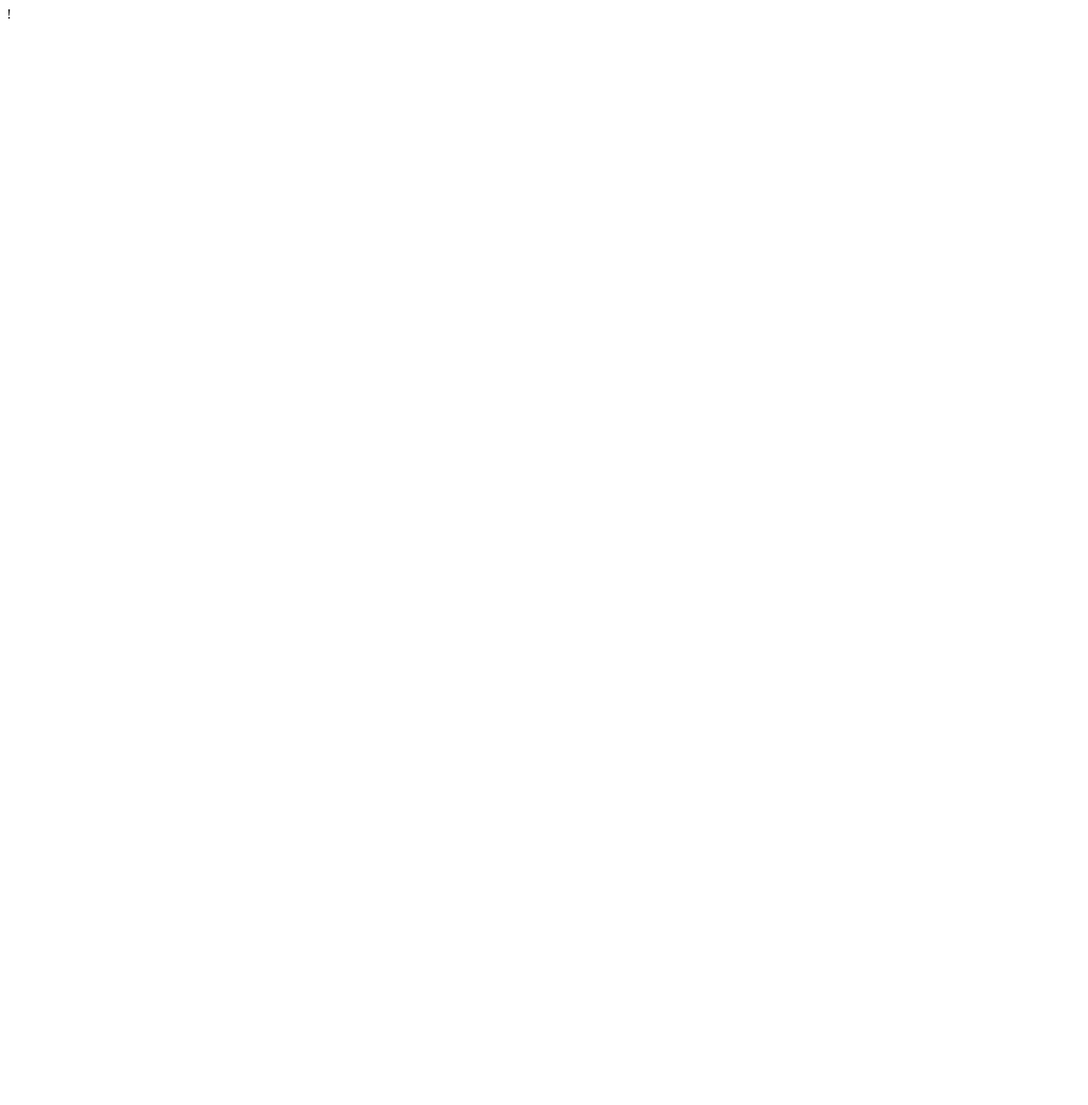
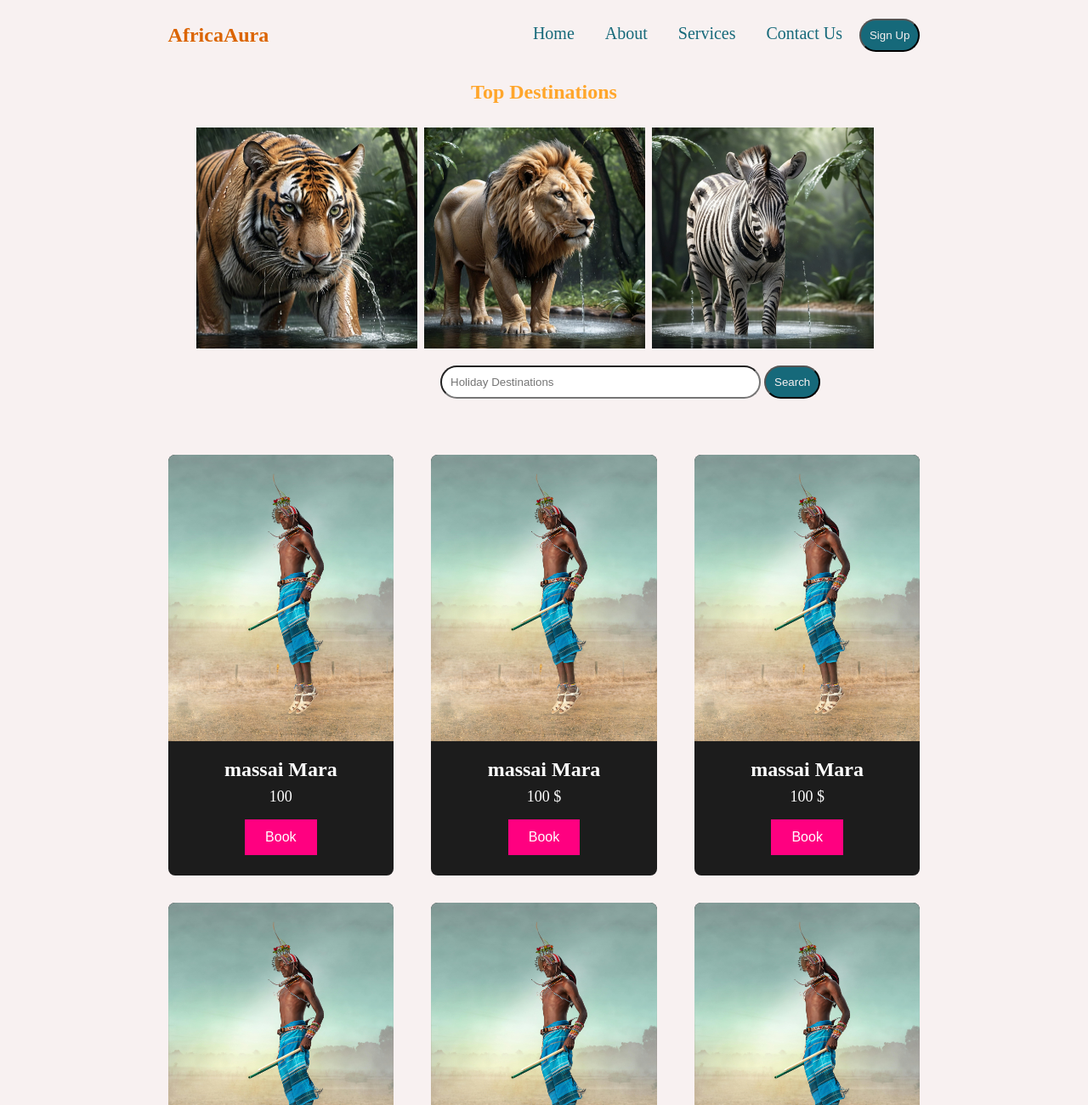
Before and after one commit to ErastusNjaramba/AfricaAura.github.io, a plain HTML site: page services.html in a window 1280 px wide. Shown: the top 1300 px of the page at 85% size. Before the commit the page ends 800 px from the top, so only its background shows below. Drawn offline with Linux system fonts and the light colour scheme.

Commit message:
added services page and booking cards

```diff
--- a/services.css
+++ b/services.css
@@ -0,0 +1,141 @@
+body {
+    background-color: #F8F1F1;
+}
+
+.navigation {
+    width: 70%;
+    margin: auto;
+    display: flex;
+    align-items: center;
+    flex-direction: row;
+    justify-content: space-between;
+
+}
+
+.logo {
+    color: #DB6400;
+}
+
+.navlinks > a {
+    color: #16697A;
+    text-decoration: none;
+    margin: 16px;
+    font-size: 20px;
+}
+
+.navlinks > button {
+    padding: 10px;
+    border-radius: 9999px;
+    background-color: #16697A;
+    color: #F8F1F1;
+}
+
+.navlinks > button:hover {
+    background-color: #FFA62B;
+}
+
+.destination > div {
+    margin-left: 17%;
+}
+.destination > h1 {
+    text-align: center;
+    color: #FFA62B;
+}
+
+.search {
+    /* width: 50%; */
+    margin: 20px auto auto;
+    margin-left: 510px;
+}
+
+.search > input {
+    width: 50%;
+    padding: 10px;
+    border-radius: 9999px;
+}
+
+.search > button {
+    padding: 10px;
+    border-radius: 9999px;
+    background-color: #16697A;
+    color: #F8F1F1;
+}
+
+.search > button:hover {
+    background-color: #FFA62B;
+}
+
+.row {
+    display: flex;
+    flex-wrap: wrap;
+    padding: 0 4px;
+}
+
+.column {
+    flex: 25%;
+    max-width: 25%;
+    padding: 0 4px;
+}
+
+.column > img {
+    margin-top: 8px;
+    width: 100%;
+    vertical-align: middle;
+}
+
+.holiday-cards {
+    width: 70%;
+    margin: auto;
+    color: rgb(0, 0, 0);
+    margin-top: 50px;
+}
+
+
+.card-container {
+    display: flex;
+    justify-content: space-between;
+    flex-wrap: wrap;
+}
+.card > img {
+    width: 100%;
+    height: auto;
+}
+.card-content > p {
+    margin: 8px 0;
+    font-size: 18px;
+}
+.card {
+    background-color: #1c1c1c;
+    border-radius: 8px;
+    overflow: hidden;
+    margin: 16px 0;
+    width: 30%;
+    color: white;
+}
+
+.card-content {
+    padding: 16px;
+    text-align: center;
+}
+.card-content h2 {
+    margin: 0 0 8px;
+}
+
+.card-content p {
+    margin: 8px;
+    font-size: 18px;
+}
+
+.card-content button {
+    margin: 8px 0;
+    padding: 12px 24px;
+    font-size: 16px;
+    border: none;
+    color: white;
+    background-color: #ff0080;
+    cursor: pointer;
+}
+
+.card-content button:hover {
+    background-color: #DB6400;
+}
--- a/services.html
+++ b/services.html
@@ -1 +1,96 @@
-!
+<!DOCTYPE html>
+<html lang="en">
+<head>
+    <meta charset="UTF-8">
+    <meta name="viewport" content="width=device-width, initial-scale=1.0">
+    <title>AfricaAura</title>
+    <link rel="stylesheet" href="services.css">
+</head>
+<body>
+    <section class="navigation">
+        <h1 class="logo">AfricaAura</h1>
+
+        <div class="navlinks">
+            <a href="index.html">Home</a>
+            <a href="about.html">About</a>
+            <a href="services.html">Services</a>
+            <a href="">Contact Us</a>
+            <button>Sign Up</button>
+        </div>
+    </section >
+
+    <section class="destination">
+        <h1>Top Destinations</h1>
+        <div class="row">
+            <div class="column">
+                <img src="assets/tiger.jpg" style="width:100%">
+            </div>
+            <div class="column">
+                <img src="assets/lion.jpg" style="width:100%">
+            </div>
+            <div class="column">
+                <img src="assets/zebra.jpg" style="width:100%">
+            </div>
+        </div>
+    </section>
+
+    <section class="search">
+        <input type="search" placeholder="Holiday Destinations">
+        <button>Search</button>
+    </section>
+
+    <section class="holiday-cards">
+        <div class="card-container">
+            <div class="card">
+                <img src="assets/masaimara.jpg" alt="Massai Mara">
+                <div class="card-content">
+                    <h2>massai Mara</h2>
+                    <p>100</p>
+                    <button>Book</button>
+                </div>
+            </div>
+            <div class="card">
+                <img src="assets/masaimara.jpg" alt="Massai Mara">
+                <div class="card-content">
+                    <h2>massai Mara</h2>
+                    <p>100 $</p>
+                    <button>Book</button>
+                </div>
+            </div>
+            <div class="card">
+              <img src="assets/masaimara.jpg" alt="Massai Mara">
+              <div class="card-content">
+                  <h2>massai Mara</h2>
+                  <p>100 $</p>
+                  <button>Book</button>
+              </div>
+            </div>
+            <div class="card">
+              <img src="assets/masaimara.jpg" alt="Massai Mara">
+              <div class="card-content">
+                  <h2>massai Mara</h2>
+                  <p>100 $</p>
+                  <button>Book</button>
+              </div>
+            </div>
+            <div class="card">
+              <img src="assets/masaimara.jpg" alt="Massai Mara">
+              <div class="card-content">
+                  <h2>massai Mara</h2>
+                  <p>100 $</p>
+                  <button>Book</button>
+              </div>
+            </div>
+            <div class="card">
+              <img src="assets/masaimara.jpg" alt="Massai Mara">
+              <div class="card-content">
+                  <h2>massai Mara</h2>
+                  <p>100 $</p>
+                  <button>Book</button>
+              </div>
+            </div>
+        </div>
+    </section>
+
+</body>
+</html>
--- a/style.css
+++ b/style.css
@@ -78,7 +78,7 @@ body {
 .hero-content button:hover {
     background-color: #FFA62B;
 }
-.search {
+/* .search {
     width: 80%;
     margin: 20px auto auto;
 }
@@ -179,4 +179,4 @@ body {
 
 .card-content button:hover {
     background-color: #DB6400;
-}
+} */
```
Also changed, not shown: about.html (+1 -1 lines), index.html (+4 -4 lines).
